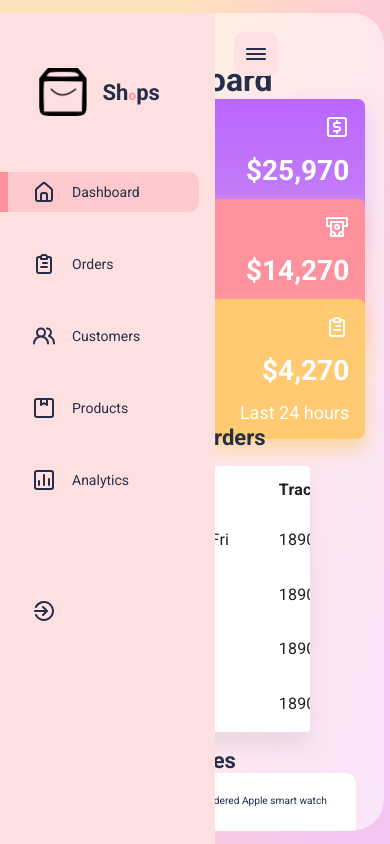
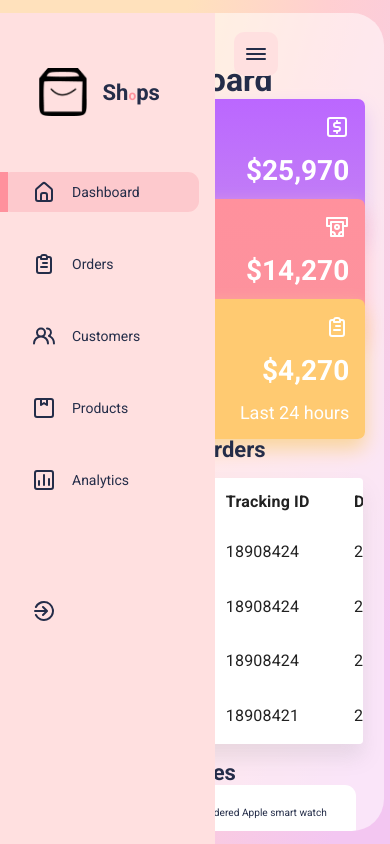
Before and after one commit to latbeo0/Ecommerce, a React (Create React App) app in the folder client/: page / in a window 390 px wide. Built offline with nearby package versions, Linux system fonts and the light colour scheme.

Commit message:
update 29/06

```diff
--- a/client/src/pages/cms/components/Table/Table.css
+++ b/client/src/pages/cms/components/Table/Table.css
@@ -35,7 +35,7 @@ th {
 @media screen and (max-width: 1200px) {
   .Table {
     width: 170%;
-    margin-top: 2rem;
+    margin-top: 3.2rem;
   }
 }
 
@@ -46,6 +46,6 @@ th {
     display: flex;
     flex-direction: column;
     align-items: center;
-    width: 23rem;
+    width: 33.6rem;
   }
 }
```
